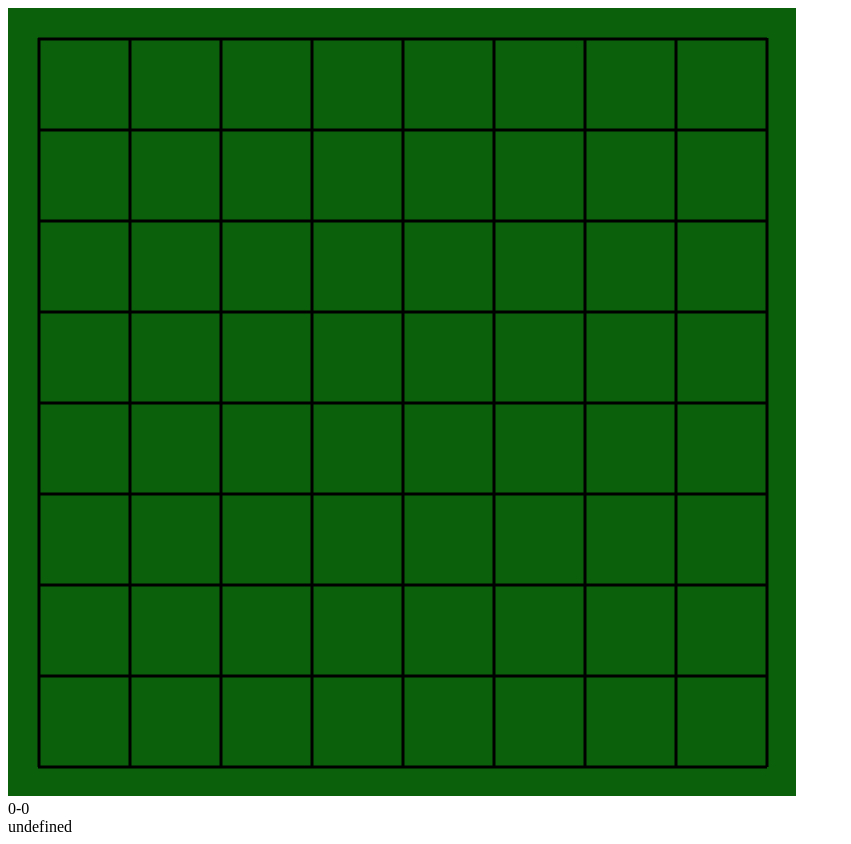
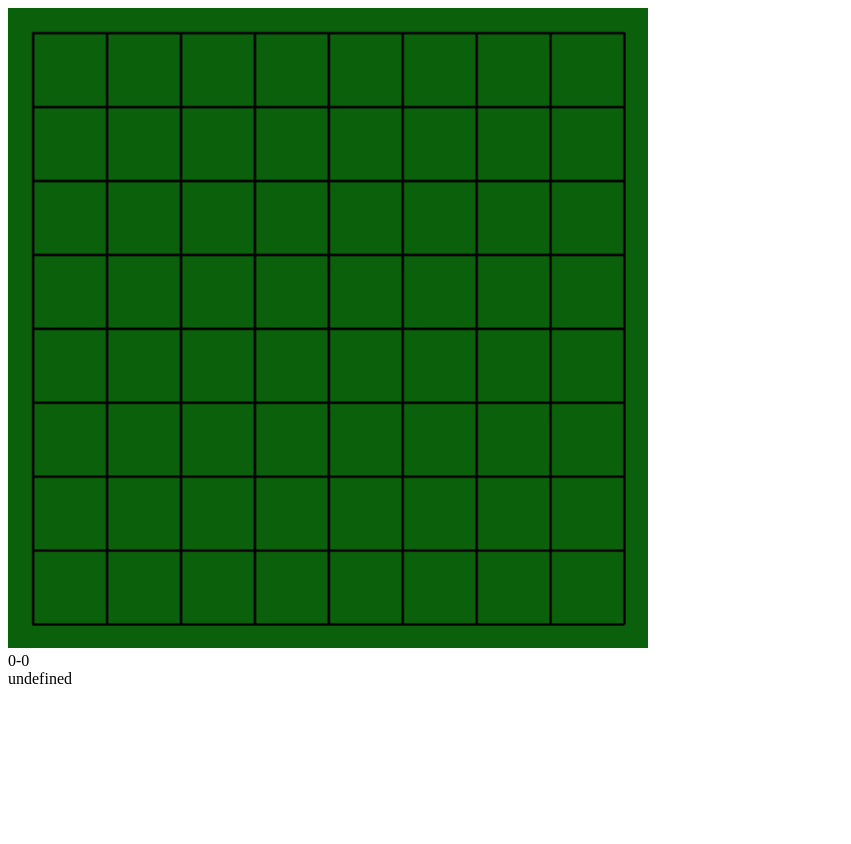
Before and after one commit to oshikiri/reversi, a website built with webpack: page javascript/index.html in a window 1280 px wide. Shown: the whole page, without its empty margins (0-851 px from the left). After the commit the page ends 800 px from the top, so only its background shows below. Built offline with nearby package versions, Linux system fonts and the light colour scheme; what reversi-wasm would draw is missing.

Commit message:
Add responsive css

```diff
--- a/javascript/index.html
+++ b/javascript/index.html
@@ -2,8 +2,10 @@
 <html>
   <head>
     <meta charset="utf-8" />
+    <meta name="viewport" content="width=device-width,initial-scale=1.0" />
     <title>Reversi</title>
     <link rel="icon" href="./favicon.ico" />
+    <link rel="stylesheet" type="text/css" href="style.css" />
   </head>
   <body>
     <canvas id="reversi-board"></canvas>
--- a/javascript/package.json
+++ b/javascript/package.json
@@ -4,8 +4,8 @@
   "description": "Computer reversi backed with webassembly",
   "main": "src/index.js",
   "scripts": {
-    "check:format": "prettier --check **/*.{js,html}",
-    "format": "prettier --write **/*.{js,html}",
+    "check:format": "prettier --check **/*.{js,html,css}",
+    "format": "prettier --write **/*.{js,html,css}",
     "test": "echo \"INFO: no test specified\"",
     "build": "export REVERSI_VERSION=$(git describe --tag) && webpack --config webpack.config.js --mode=production",
     "start": "export REVERSI_VERSION=$(git describe --tag) && webpack-dev-server --mode=development"
--- /dev/null
+++ b/javascript/style.css
@@ -0,0 +1,16 @@
+#reversi-board {
+  width: 100%;
+}
+
+@media screen and (orientation: landscape) {
+  #reversi-board {
+    width: 100vh;
+    height: 100%;
+  }
+}
+
+@media (min-width: 640px) {
+  #reversi-board {
+    width: 640px;
+  }
+}
--- a/javascript/webpack.config.js
+++ b/javascript/webpack.config.js
@@ -13,6 +13,7 @@ module.exports = {
       patterns: [
         { from: "index.html", to: "." },
         { from: "favicon.ico", to: "." },
+        { from: "style.css", to: "." },
       ],
     }),
     new webpack.EnvironmentPlugin({
```
